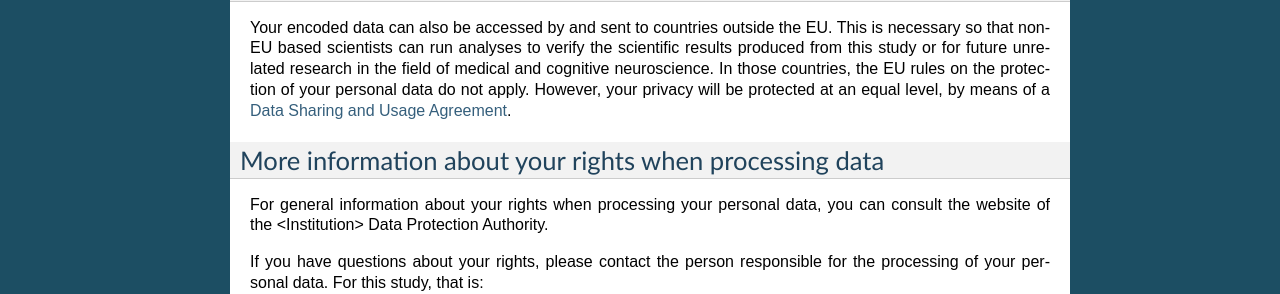
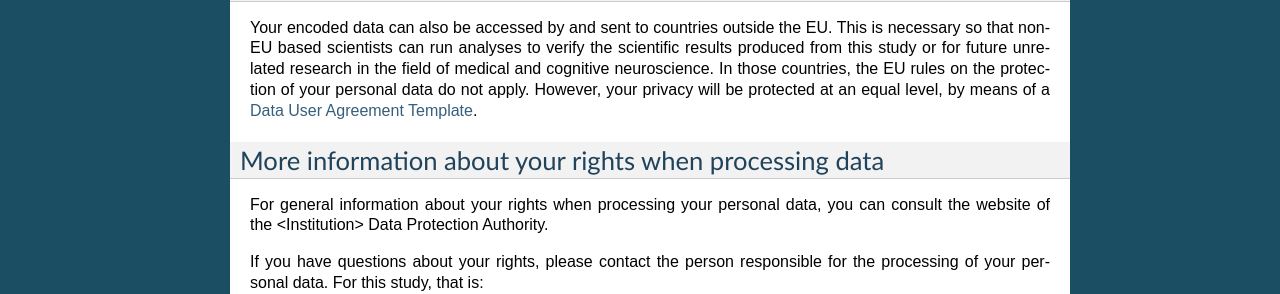
Before and after one commit to con/open-brain-consent, a Sphinx documentation site: the page built from docs/source/gdpr/ultimate_gdpr.rst, in a window 1280 px wide. Shown: the part 1338-1632 px from the top of the page. Built offline with Sphinx 7.4.7, drawn with Linux system fonts in a browser that asks for light colours.

Commit message:
BF: Reference included Data User Aggreement

```diff
--- a/docs/source/gdpr/ultimate_gdpr.rst
+++ b/docs/source/gdpr/ultimate_gdpr.rst
@@ -36,7 +36,7 @@ You can withdraw your consent to the use of your personal data at any time. This
 
 Passing on to countries outside the European Union (EU)
 ~~~~~~~~~~~~~~~~~~~~~~~~~~~~~~~~~~~~~~~~~~~~~~~~~~~~~~~
-Your encoded data can also be accessed by and sent to countries outside the EU. This is necessary so that non-EU based scientists can run analyses to verify the scientific results produced from this study or for future unrelated research in the field of medical and cognitive neuroscience. In those countries, the EU rules on the protection of your personal data do not apply. However, your privacy will be protected at an equal level, by means of a `Data Sharing and Usage Agreement <https://github.com/CPernet/open-brain-consent/blob/GLiMR-workshop/docs/source/data_user_agreement.rst>`_.
+Your encoded data can also be accessed by and sent to countries outside the EU. This is necessary so that non-EU based scientists can run analyses to verify the scientific results produced from this study or for future unrelated research in the field of medical and cognitive neuroscience. In those countries, the EU rules on the protection of your personal data do not apply. However, your privacy will be protected at an equal level, by means of a :ref:`chap_dua`.
 
 More information about your rights when processing data
 ~~~~~~~~~~~~~~~~~~~~~~~~~~~~~~~~~~~~~~~~~~~~~~~~~~~~~~~
```
